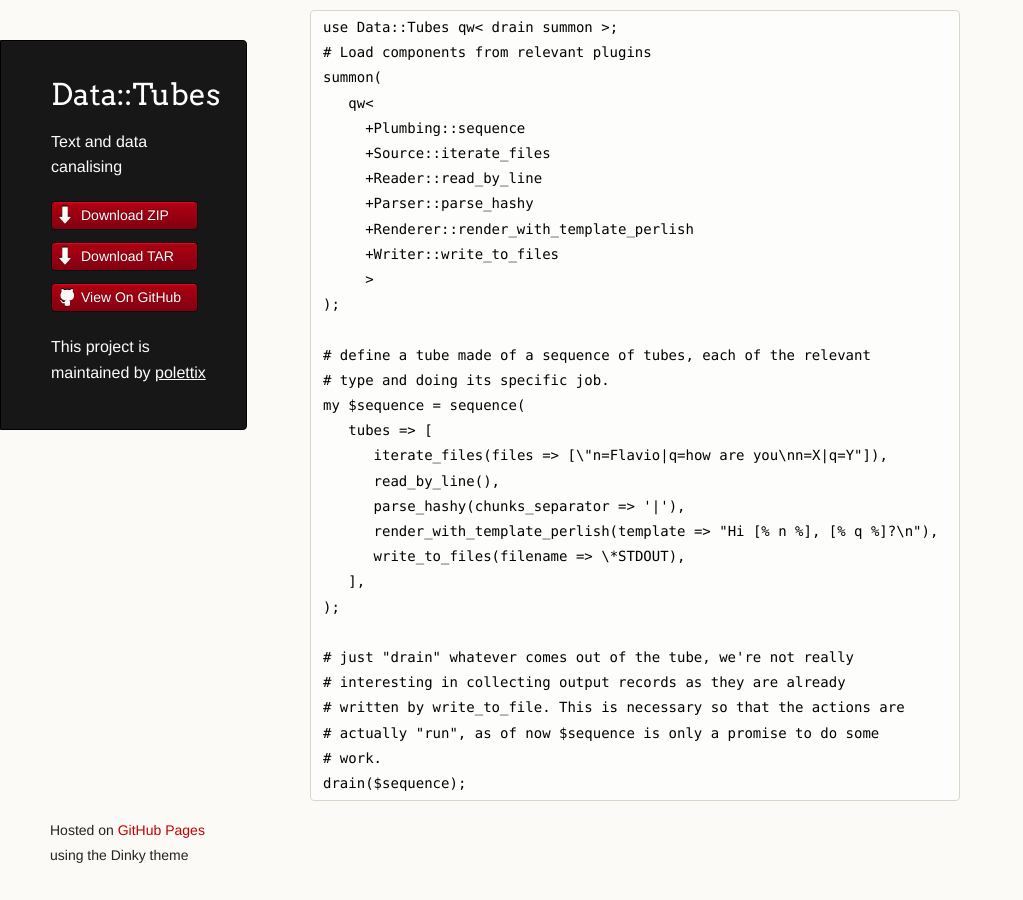
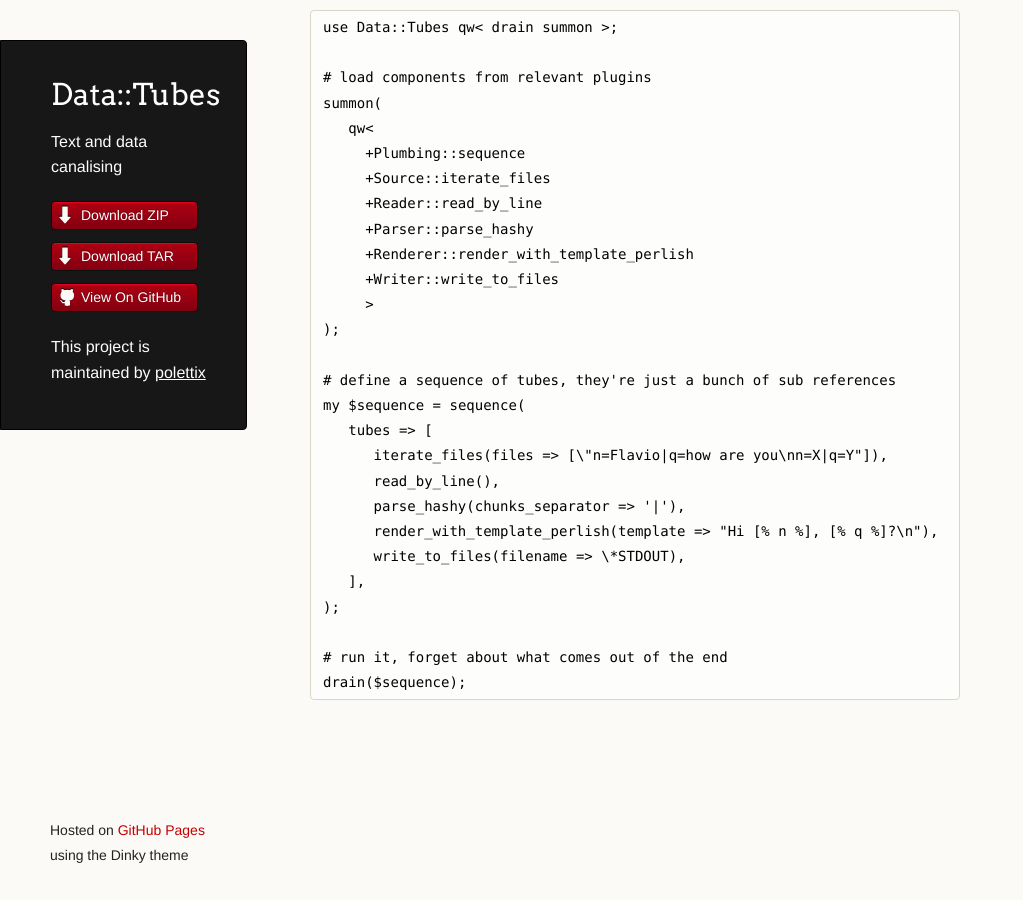
Before and after one commit to polettix/Data-Tubes, a Jekyll site: the page built from index.md, in a window 1280 px wide. Shown: the whole page, without its empty margins (0-1023 px from the left). Built offline with Jekyll 4.4.1, drawn with Linux system fonts in a browser that asks for light colours.

Commit message:
made for a better example

````diff
--- a/index.md
+++ b/index.md
@@ -7,7 +7,8 @@
 
 ```perl
 use Data::Tubes qw< drain summon >;
-# Load components from relevant plugins
+
+# load components from relevant plugins
 summon(
    qw<
      +Plumbing::sequence
@@ -19,8 +20,7 @@
      >
 );
 
-# define a tube made of a sequence of tubes, each of the relevant
-# type and doing its specific job.
+# define a sequence of tubes, they're just a bunch of sub references
 my $sequence = sequence(
    tubes => [
       iterate_files(files => [\"n=Flavio|q=how are you\nn=X|q=Y"]),
@@ -31,10 +31,6 @@
    ],
 );
 
-# just "drain" whatever comes out of the tube, we're not really
-# interesting in collecting output records as they are already
-# written by write_to_file. This is necessary so that the actions are
-# actually "run", as of now $sequence is only a promise to do some
-# work.
+# run it, forget about what comes out of the end
 drain($sequence);
 ```
````
